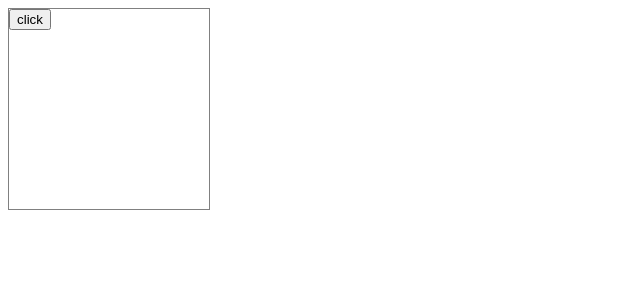
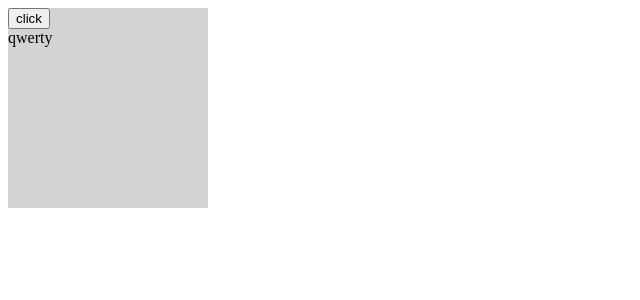
Before and after one commit to AzimReact/typescript-course, a React (Create React App) app: page / in a window 1280 px wide. Shown: the top 300 px of the page, without its empty margins (0-640 px from the left). Built offline with nearby package versions, Linux system fonts and the light colour scheme.

Commit message:
еÐtyped props of component Card even function-props

```diff
--- a/public/index.html
+++ b/public/index.html
@@ -2,42 +2,13 @@
 <html lang="en">
   <head>
     <meta charset="utf-8" />
-    <link rel="icon" href="%PUBLIC_URL%/favicon.ico" />
     <meta name="viewport" content="width=device-width, initial-scale=1" />
-    <meta name="theme-color" content="#000000" />
-    <meta
-      name="description"
-      content="Web site created using create-react-app"
-    />
-    <link rel="apple-touch-icon" href="%PUBLIC_URL%/logo192.png" />
-    <!--
-      manifest.json provides metadata used when your web app is installed on a
-      user's mobile device or desktop. See https://developers.google.com/web/fundamentals/web-app-manifest/
-    -->
-    <link rel="manifest" href="%PUBLIC_URL%/manifest.json" />
-    <!--
-      Notice the use of %PUBLIC_URL% in the tags above.
-      It will be replaced with the URL of the `public` folder during the build.
-      Only files inside the `public` folder can be referenced from the HTML.
 
-      Unlike "/favicon.ico" or "favicon.ico", "%PUBLIC_URL%/favicon.ico" will
-      work correctly both with client-side routing and a non-root public URL.
-      Learn how to configure a non-root public URL by running `npm run build`.
-    -->
-    <title>React App</title>
+    <title>ReactTS App</title>
   </head>
   <body>
     <noscript>You need to enable JavaScript to run this app.</noscript>
     <div id="root"></div>
-    <!--
-      This HTML file is a template.
-      If you open it directly in the browser, you will see an empty page.
 
-      You can add webfonts, meta tags, or analytics to this file.
-      The build step will place the bundled scripts into the <body> tag.
-
-      To begin the development, run `npm start` or `yarn start`.
-      To create a production bundle, use `npm run build` or `yarn build`.
-    -->
   </body>
 </html>
--- a/src/App.tsx
+++ b/src/App.tsx
@@ -1,11 +1,12 @@
 import React from 'react';
-import Card from "./components/Card";
+import Card, {CardVariant} from "./components/Card";
 
 function App() {
   return (
     <div className="App">
-        <Card width={'200px'} height={'200px'} >
+        <Card onclick={(num) => console.log('void', num)} variant={CardVariant.primery} width={'200px'} height={'200px'} >
             <button>click</button>
+            <div>qwerty</div>
         </Card>
     </div>
   );
--- a/src/components/Card.tsx
+++ b/src/components/Card.tsx
@@ -1,13 +1,33 @@
-import React from 'react';
+import React, {FC, useState} from 'react';
+
+export enum CardVariant {
+    outlined= 'outlined',
+    primery= "primery"
+}
 
 interface CardProps {
     width?: string,
     height?: string,
-    children?: React.ReactChild | React.ReactNode
+    variant: CardVariant,
+    children?: React.ReactNode,
+    onclick: (num: number) => void
 }
-const Card = ({width, height, children}: CardProps) => {
+const Card: FC<CardProps> =
+    ({
+         width,
+         height,
+        children,
+        variant,
+         onclick
+    }) => {
+    const [state, setState] = useState(0)
     return (
-        <div style={{width, height, border: "1px solid gray"}}>
+        <div style={{width, height,
+            border: variant === CardVariant.outlined ? '1px solid gray' : 'none',
+            background: variant === CardVariant.primery ? 'lightgray' : ''
+        }}
+        onClick={() => onclick(state)}
+        >
             {children}
         </div>
     );
```
Also changed, not shown: 1 other file (tests, documents, lock files or other folders).
